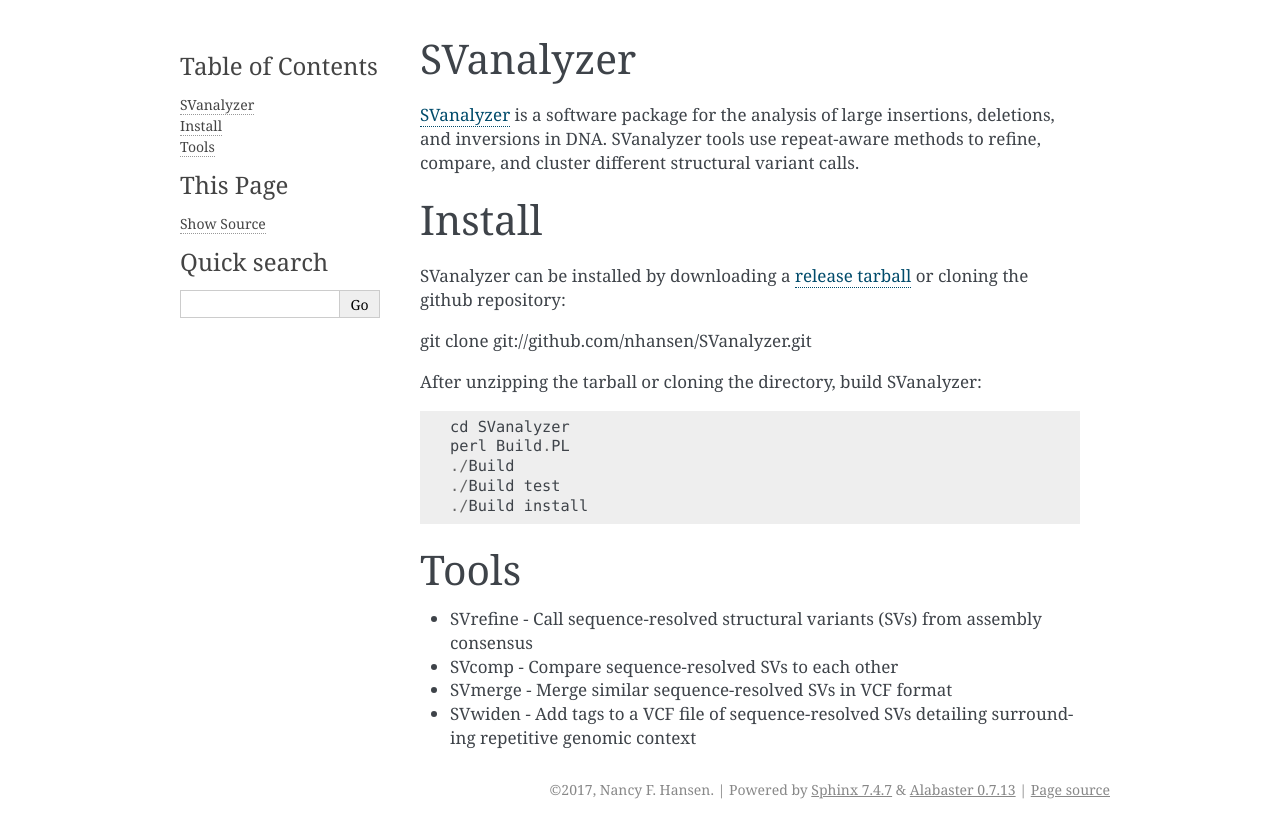
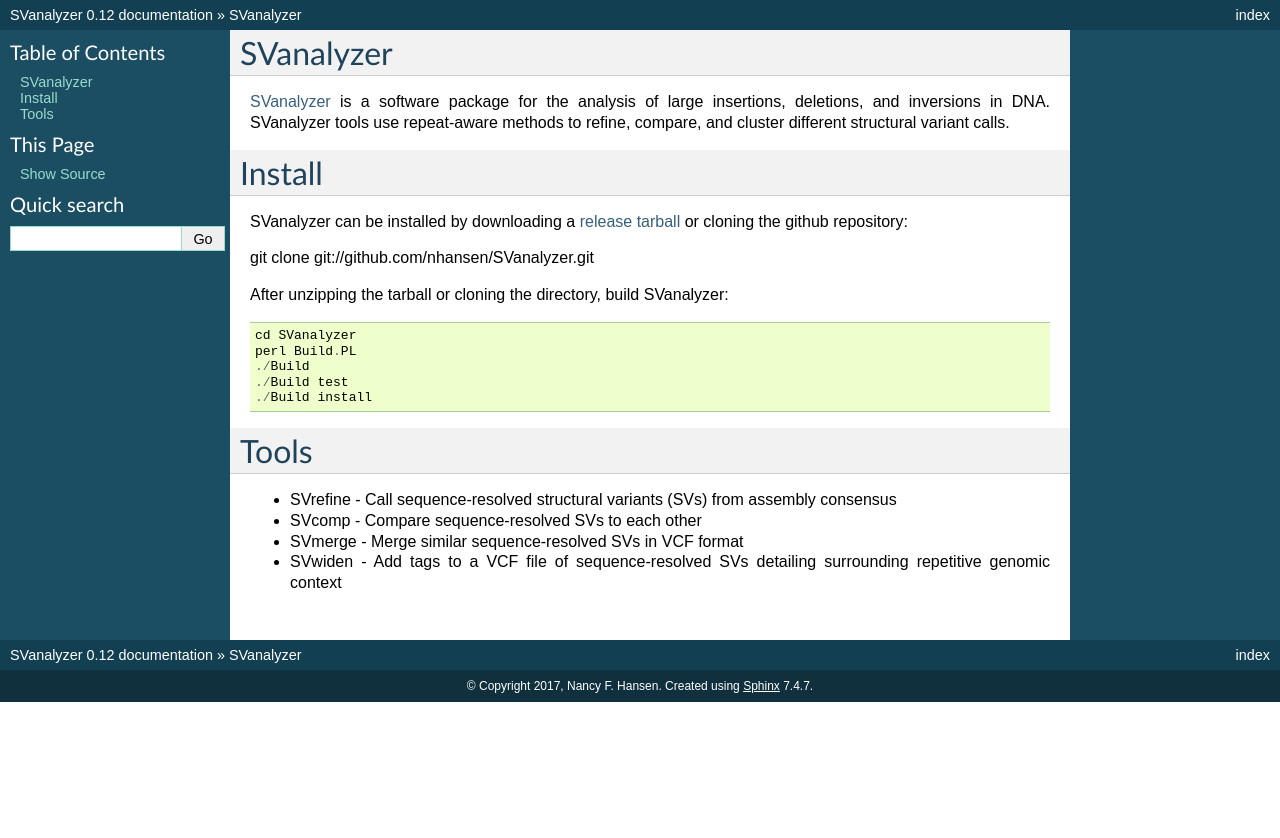
Before and after one commit to nhansen/SVanalyzer, a Sphinx documentation site: the page built from docs/index.rst, in a window 1280 px wide. Shown: the top 838 px of the page. Built offline with Sphinx 7.4.7, drawn with Linux system fonts in a browser that asks for light colours.

Commit message:
Changing to default theme

```diff
--- a/docs/conf.py
+++ b/docs/conf.py
@@ -14,7 +14,7 @@
 
 import sys
 import os
-import shlex
+#import shlex
 
 # If extensions (or modules to document with autodoc) are in another directory,
 # add these directories to sys.path here. If the directory is relative to the
@@ -55,9 +55,9 @@
 # built documents.
 #
 # The short X.Y version.
-version = '0.11'
+version = '0.12'
 # The full version, including alpha/beta/rc tags.
-release = '0.11'
+release = '0.12'
 
 # The language for content autogenerated by Sphinx. Refer to documentation
 # for a list of supported languages.
@@ -108,7 +108,7 @@
 
 # The theme to use for HTML and HTML Help pages.  See the documentation for
 # a list of builtin themes.
-html_theme = 'alabaster'
+html_theme = 'default'
 
 # Theme options are theme-specific and customize the look and feel of a theme
 # further.  For a list of options available for each theme, see the
```
